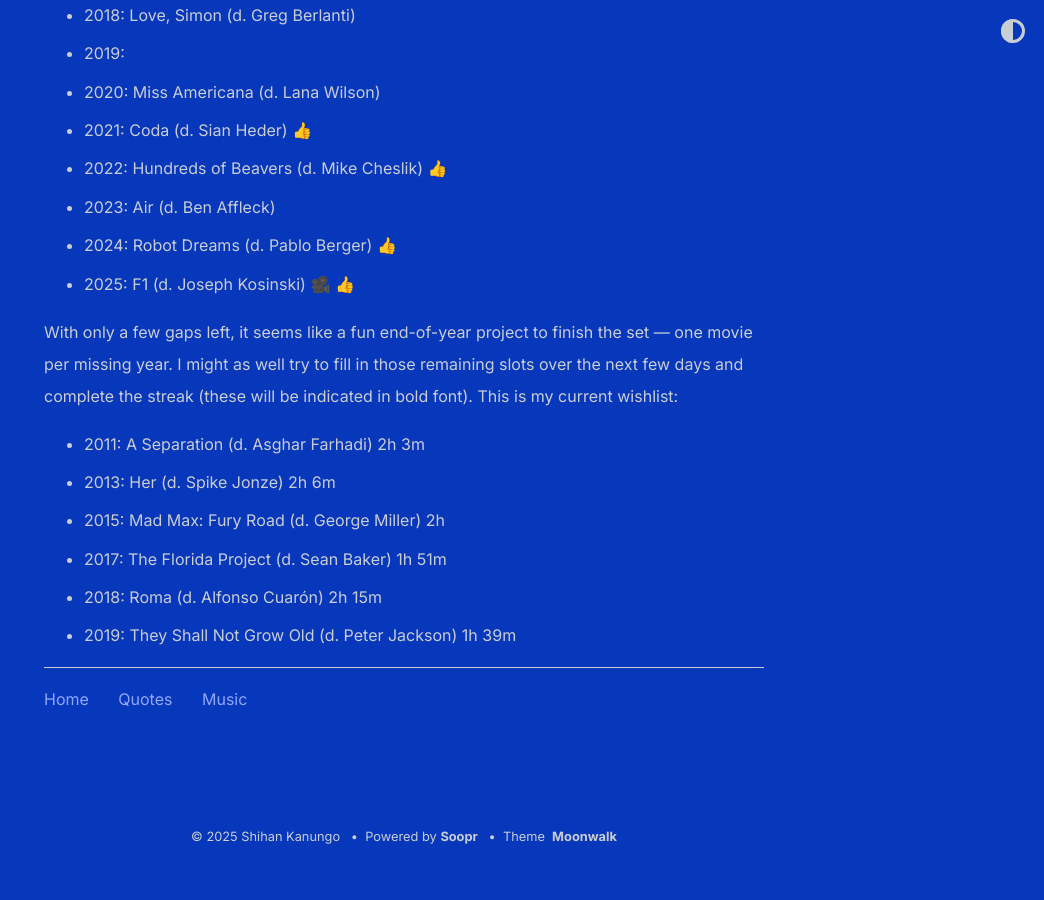
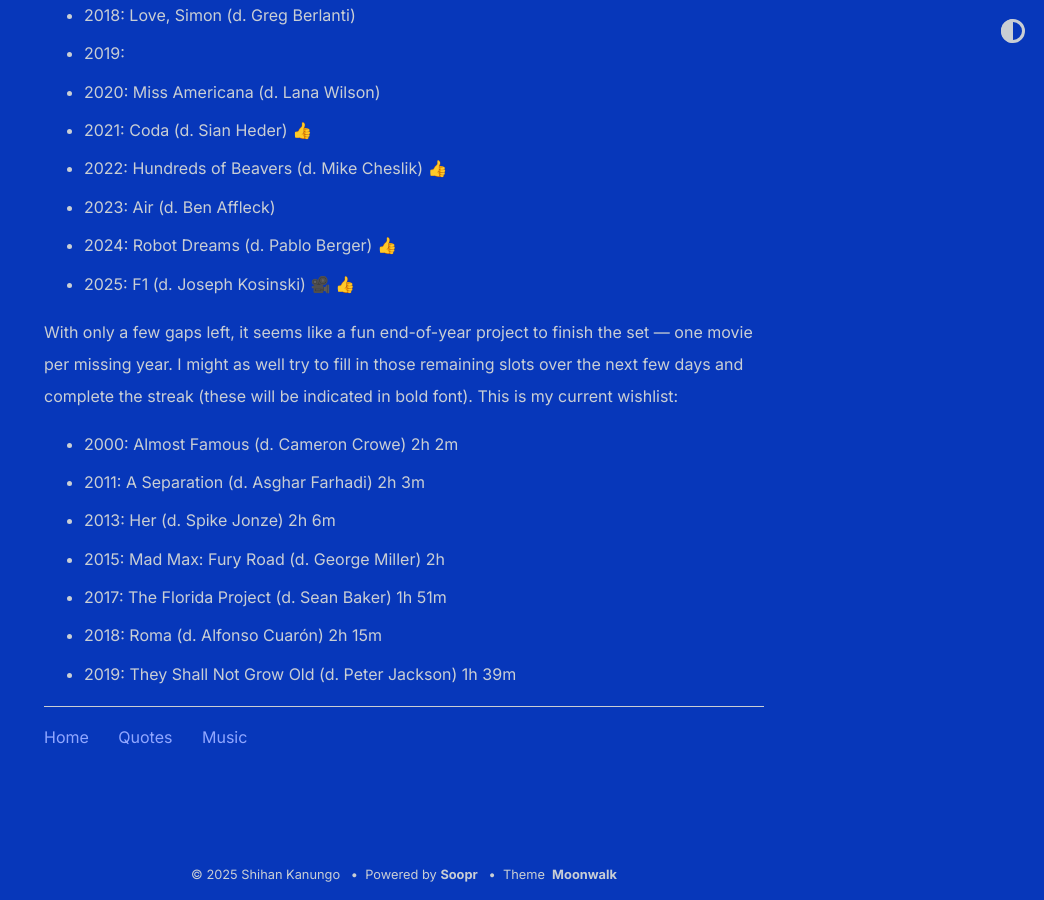
Before and after one commit to shihankanungo/shihankanungo.github.io, a Jekyll site: the page built from movies.md, in a window 1280 px wide and 900 px high, scrolled down 3956 px. Shown: the whole window, without its empty margins (236-1280 px from the left). Built offline with Jekyll 4.4.1, drawn with Linux system fonts in a browser that asks for light colours; before the commit the page ends 4818 px from its top, so only the background shows below that.

Commit message:
Update movies.md

```diff
--- a/movies.md
+++ b/movies.md
@@ -99,6 +99,7 @@
 
 With only a few gaps left, it seems like a fun end-of-year project to finish the set &mdash; one movie per missing year. I might as well try to fill in those remaining slots over the next few days and complete the streak (these will be indicated in bold font). This is my current wishlist:
 
+- 2000: Almost Famous (d. Cameron Crowe) 2h 2m
 - 2011: A Separation (d. Asghar Farhadi) 2h 3m
 - 2013: Her (d. Spike Jonze) 2h 6m
 - 2015: Mad Max: Fury Road (d. George Miller) 2h
```
